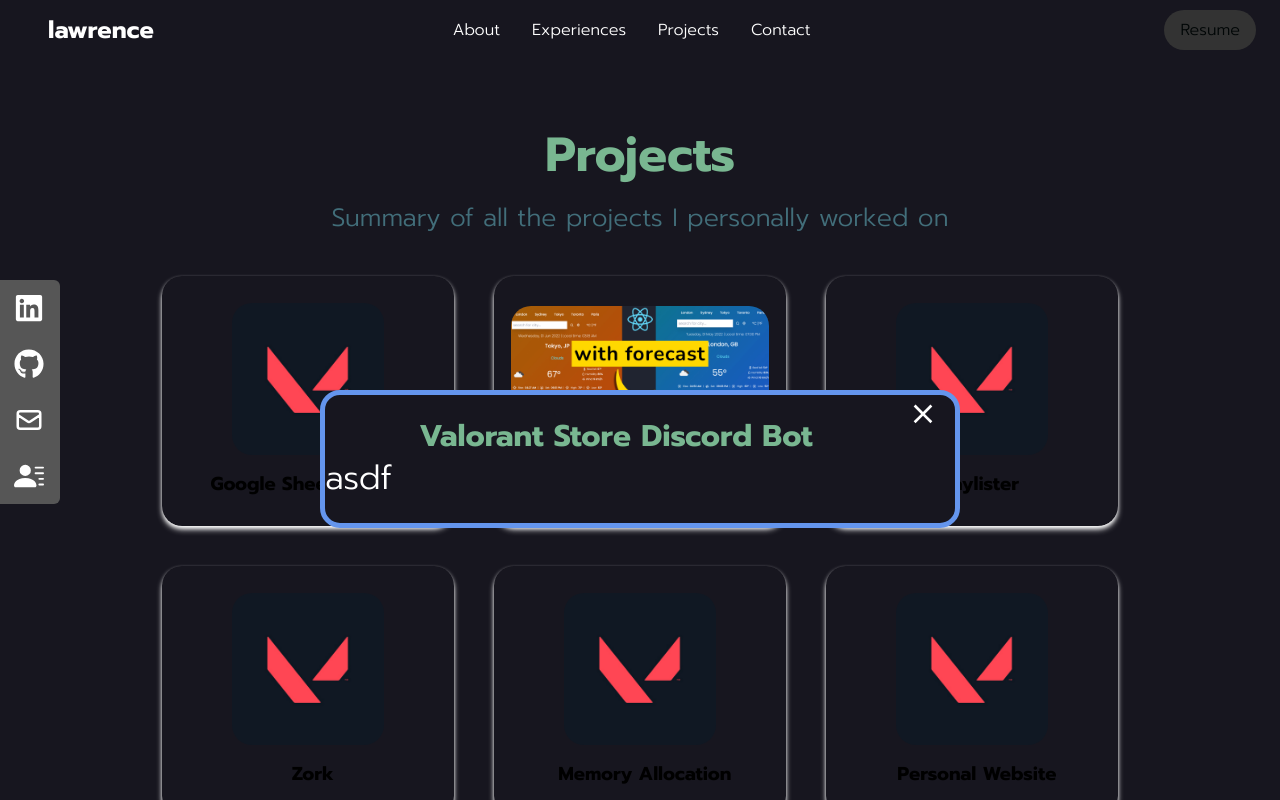
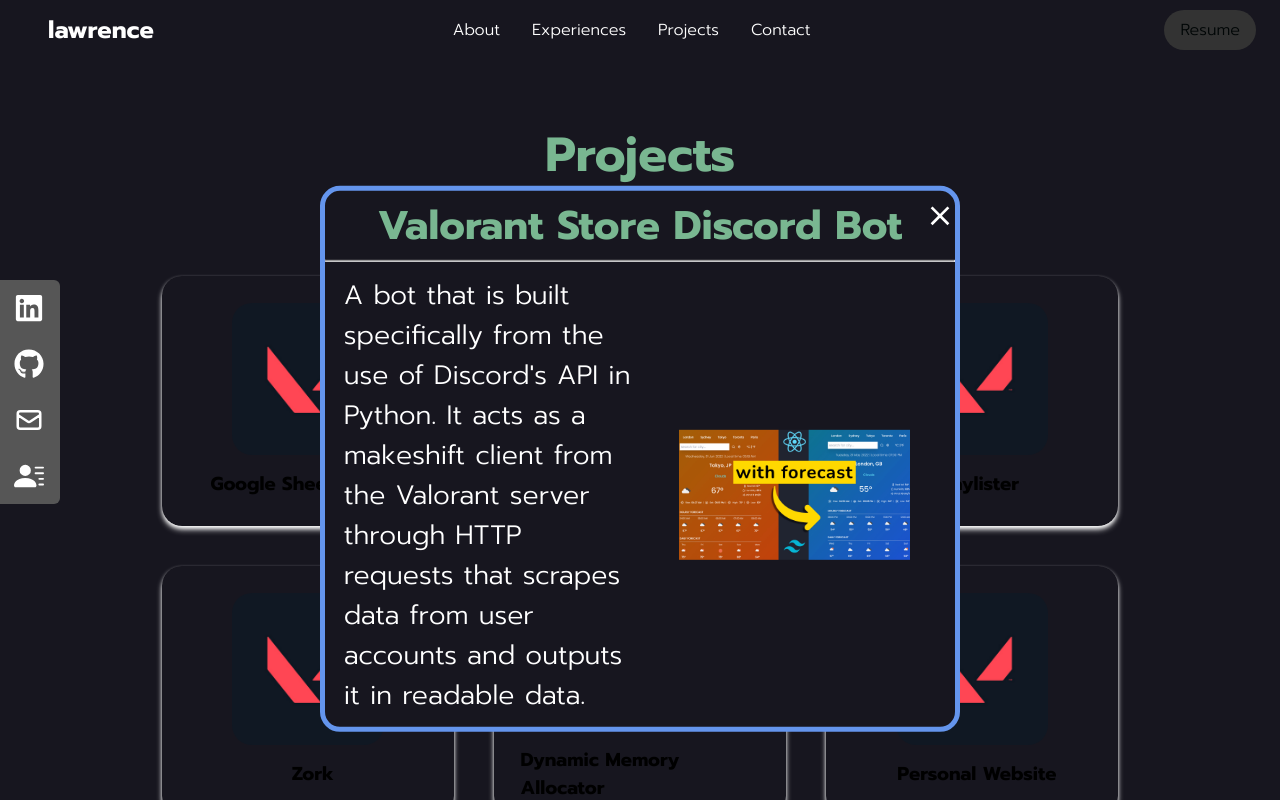
Before and after one commit to lawrenceliu12/lawrenceliu12.github.io, a React (Create React App) app: page / in a window 1280 px wide. Both pictures are taken after a click on the element "Valorant Store Discord Bot". Shown: the part 741-1541 px from the top of the page. Built offline with nearby package versions, Linux system fonts and the light colour scheme.

Commit message:
CSS fixes to modal

```diff
--- a/src/Parts/Projects/ProjectElements.js
+++ b/src/Parts/Projects/ProjectElements.js
@@ -86,6 +86,7 @@
   &:hover{
     transition-duration: 200ms;
     box-shadow: 0 4px 6px -1px rgb(177, 156, 217), 0 2px 4px -1px rgb(177, 156, 217);
+    transform: scale(1.03, 1.03);
   }
 `
 
@@ -118,33 +119,41 @@
   background: #17161F;
 `
 
-export const ProjectInformationCloseButton = styled.button`
+export const ProjectInformationCloseButton = styled.div`
+  margin-top: 1%;
   float: right;
   background: transparent;
   border: transparent;
   color: white;
   padding-right: 1rem;
   font-size: xx-large;
+  width: 5%;
 `
 
 export const ProjectInformationHeader = styled.h1`
-  padding-top: 4%;
+  padding-top: 2%;
   text-align: center;
-  font-size: 30px;
+  font-size: 40px;
+  width: 100%;
   line-height: 1.1;
   font-weight: 600;
   color: #79B791;
+  padding-bottom: 2%;
+  padding-left: 5%;
 
   @media screen and (max-width: 480px){
     font-size: 16px;
   }
 `
 export const ProjectInformationBody = styled.div`
+  padding-left: 2%;
+  padding-top: 2%;
   display: grid;
-  grid-template-columns: 30% 65%;
-  grid-template-rows: 33% 33% 33%;
-  gap: 10px 20px;
-  font-size: 25pt;
+  grid-template-columns: 48% 50%;
+  font-size: 20pt;
+  word-wrap: break-word;
+  justify-content: center;
+  padding-bottom: 2%;
 `
 
 export const ProjectInformationFooter = styled.div`
--- a/src/Parts/Projects/index.js
+++ b/src/Parts/Projects/index.js
@@ -20,43 +20,44 @@
     const [modal, setModal] = useState(false);
     const [modalTitle, setModalTitle] = useState("");
     const [modalDescription, setModalDescription] = useState("");
+    const [modalPicture, setModalPicture] = useState("");
 
     const projectDescriptions = [
         {
             id: 1,
             src: valPic,
             title: "Google Sheets Logger",
-            description: "asdf",
+            description: "A package that is accessable in C# that performs excel functions onto a spreadsheet using Google Sheet's personal API. This package is built specifically to assist logging and data management to be more efficient in showcasing.",
         },
         {
             id: 2,
             src: reactWeather,
             title: "Valorant Store Discord Bot",
-            description: "asdf",
+            description: "A bot that is built specifically from the use of Discord's API in Python. It acts as a makeshift client from the Valorant server through HTTP requests that scrapes data from user accounts and outputs it in readable data.",
         },
         {
             id: 3,
             src: valPic,
             title: "Playlister",
-            description: "asdf",
+            description: "A full web application that lets users create a playlist of their favorite songs built from MongoDB and React. Playlists can be published, commented, and liked/disliked from users that are logged in.",
         },
         {
             id: 4,
             src: valPic,
             title: "Zork",
-            description: "asdf",
+            description: "A text-based story adventure game built from Java where users can create and edit their own adventure. Each path leads them down a new scenario, where there is an end scenario where they have won. Inspired from the original Zork. ",
         },
         {
             id: 5,
             src: valPic,
-            title: "Memory Allocation",
-            description: "asdf",
+            title: "Dynamic Memory Allocator",
+            description: "A memory allocator simulator that does the same operations as malloc, free, and realloc from C, designed for the x86-64 computer architecture. This program allocates space in memory using a segregated free list.",
         },
         {
             id: 6,
             src: valPic,
             title: "Personal Website",
-            description: "asdf",
+            description: "A website that is built to showcase my own personal projects and experiences during my years in college, and let you viewers get to know more about me!",
         },
     ]
 
@@ -84,7 +85,8 @@
                                     event.stopPropagation();
                                     toggleModal();
                                     setModalTitle(title);
-                                    setModalDescription(description)}}
+                                    setModalDescription(description);
+                                    setModalPicture(src);}}
                                 }>
                                 <ProjectImage src={src} alt="" />
                                 <ProjectName>{title}</ProjectName>
@@ -102,8 +104,14 @@
                             <ProjectInformationHeader>
                                 {modalTitle}
                             </ProjectInformationHeader>
+                            <hr style={{color: 'white'}}/>
                             <ProjectInformationBody>
-                                {modalDescription}
+                                <div style={{display: 'flex', justifyContent: 'center', alignItems: 'center'}}>
+                                    {modalDescription}
+                                </div>
+                                <div style={{marginLeft: 'auto', marginRight: 'auto', display: 'flex', justifyContent: 'center', alignItems: 'center'}}>
+                                    <img src={modalPicture} alt="" style={{width: '75%', height: 'auto'}}/>
+                                </div>
                             </ProjectInformationBody>
                         </ProjectInformation> : ''}
                 </Item>
```
